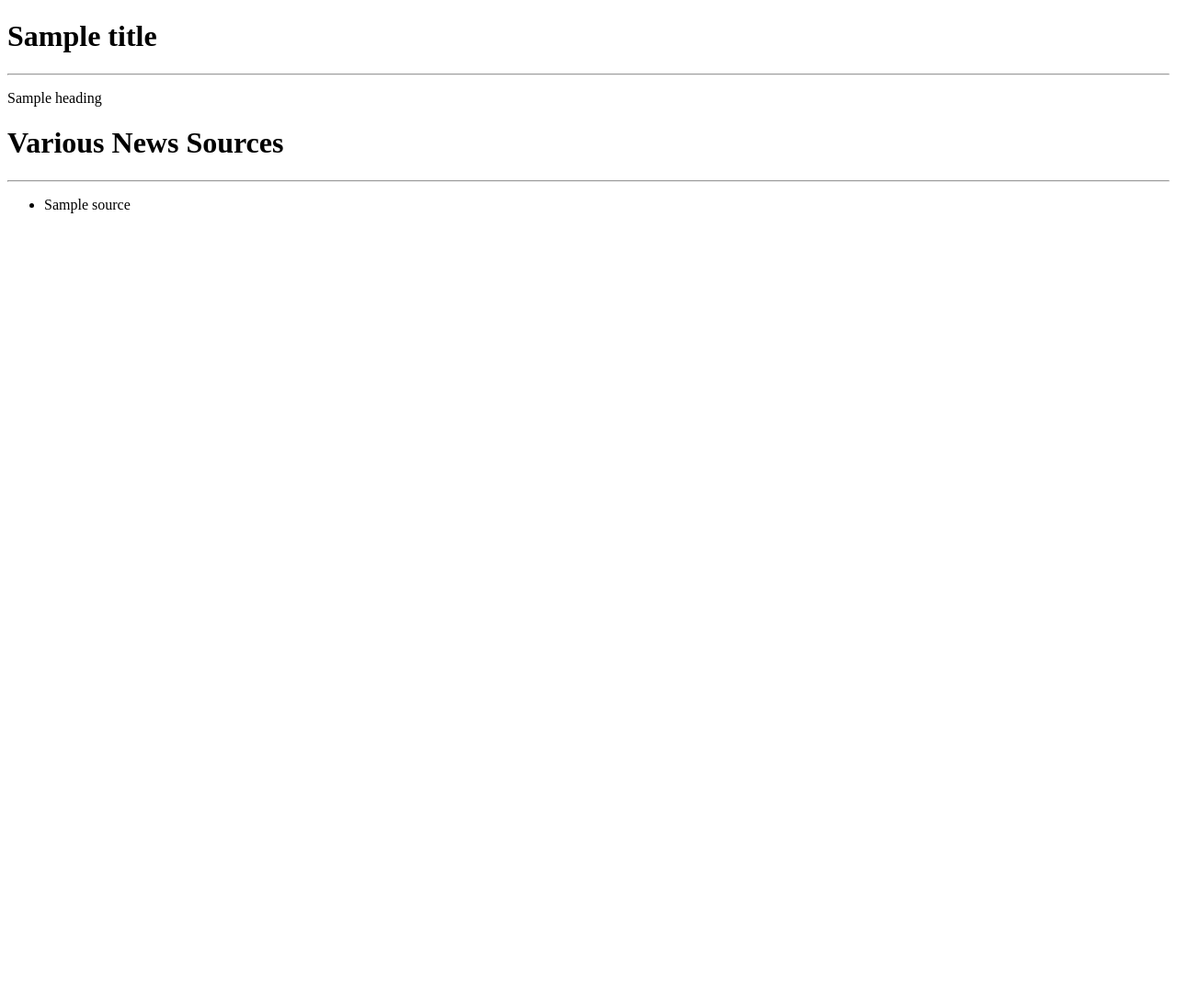
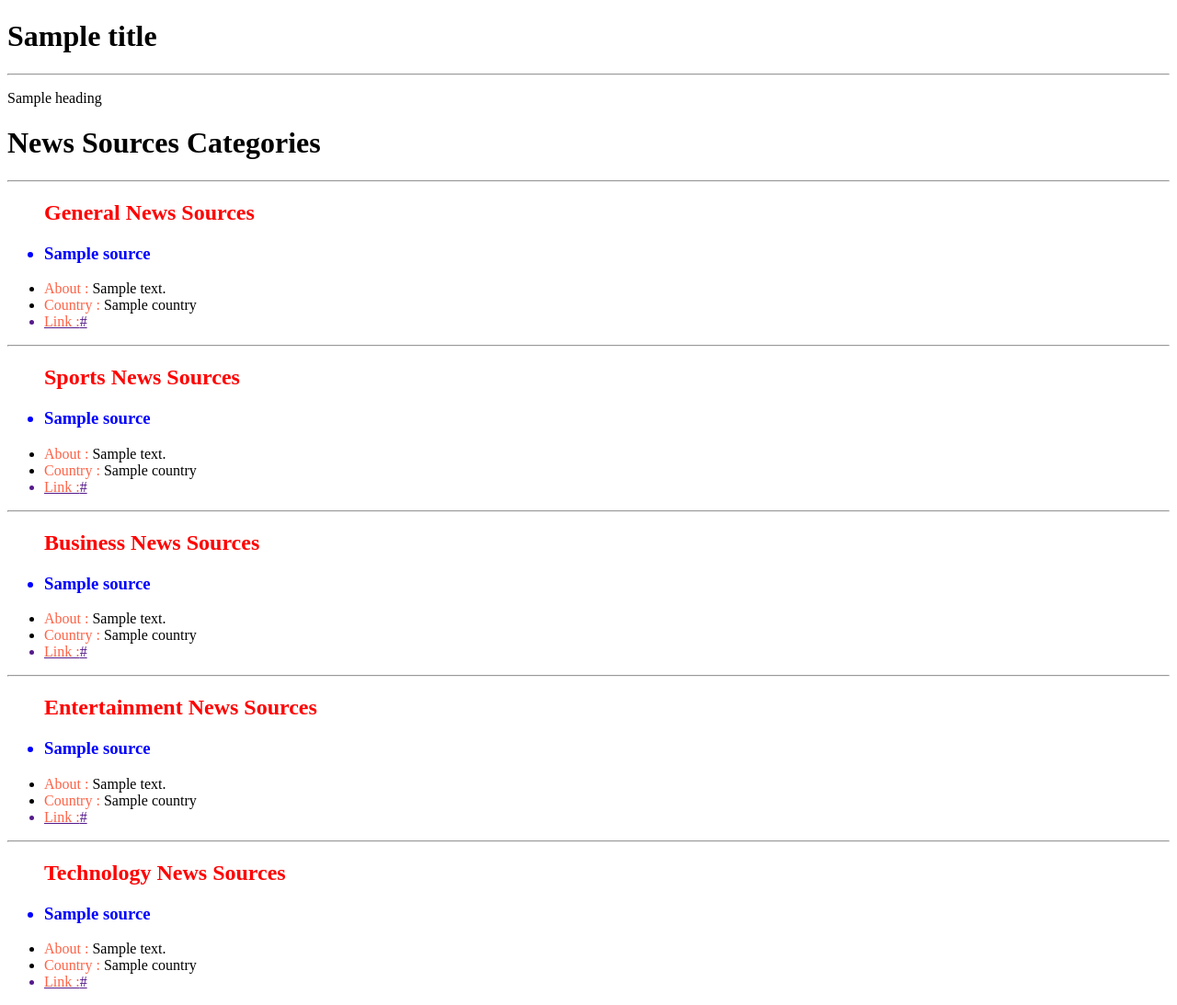
Before and after one commit to Vitalis-Kirui/News-API, a Flask app: template app/templates/index.html in a window 1280 px wide. Shown: the whole page at 92% size. Before the commit the page ends 232 px from the top, so only its background shows below. Run offline with Flask 2, Linux system fonts and the light colour scheme; the template is opened without the code that fills it: most values are stand-ins (such as "Sample title", 1, 10 or a date in 2020); parts of the project's set-up code (start-up, migrations or seed data) failed here and were passed over.

Commit message:
categorising sources on homepage

```diff
--- a/app/config.py
+++ b/app/config.py
@@ -2,7 +2,7 @@ class Config:
     '''
     General configuration parent class
     '''
-    NEWS_SOURCES_BASE_URL ='https://newsapi.org/v2/sources?language=en&apiKey={}'
+    NEWS_SOURCES_BASE_URL ='https://newsapi.org/v2/sources?language=en&category={}&apiKey={}'
 
 
 
--- a/app/requests.py
+++ b/app/requests.py
@@ -10,11 +10,11 @@ api_key = app.config['NEWS_API_KEY']
 # Getting the movie base url
 base_url = app.config["NEWS_SOURCES_BASE_URL"]
 
-def get_sources(sources):
+def get_sources(category):
     """
     Function to get the json response to our url request
     """
-    get_sources_url = base_url.format(api_key)
+    get_sources_url = base_url.format(category, api_key)
 
     with urllib.request.urlopen(get_sources_url) as url:
         get_sources_data = url.read()
--- a/app/templates/index.html
+++ b/app/templates/index.html
@@ -1,5 +1,6 @@
 <!DOCTYPE html>
 <html lang="en">
+
 <head>
     <meta charset="UTF-8">
 
@@ -9,7 +10,22 @@
     <title>{{heading}}</title>
     {% endif %}
 
+    <style>
+        h2 {
+            color: red
+        }
+
+        h3 {
+            color: blue
+        }
+
+        #directions {
+            color: tomato
+        }
+    </style>
+
 </head>
+
 <body>
 
     <h1>{{title}}</h1>
@@ -17,13 +33,92 @@
     <p>{{heading}}</p>
 
     <!-- sources section -->
-    <h1>Various News Sources</h1>
+    <h1> News Sources Categories</h1>
+    <hr>
+
+    <!-- General section -->
+    <ul>
+        <h2>General News Sources</h2>
+        {% for source in general %}
+        <h3>
+            <li>{{source.name}}</li>
+        </h3>
+        <li><span id="directions">About :</span> {{source.description}}</li>
+        <li><span id="directions">Country :</span> {{source.country}}</li>
+        <a href="">
+            <li><span id="directions">Link :</span>{{source.url}}</li>
+        </a>
+        {% endfor %}
+    </ul>
+
+    <!-- Sports section -->
+
     <hr>
     <ul>
-        {% for source in sources_display %}
+        <h2>Sports News Sources</h2>
+        {% for source in sports %}
+        <h3>
             <li>{{source.name}}</li>
+        </h3>
+        <li><span id="directions">About :</span> {{source.description}}</li>
+        <li><span id="directions">Country :</span> {{source.country}}</li>
+        <a href="">
+            <li><span id="directions">Link :</span>{{source.url}}</li>
+        </a>
+        {% endfor %}
+    </ul>
+
+    <!-- Business section -->
+
+    <hr>
+    <ul>
+        <h2>Business News Sources</h2>
+        {% for source in business %}
+        <h3>
+            <li>{{source.name}}</li>
+        </h3>
+        <li><span id="directions">About :</span> {{source.description}}</li>
+        <li><span id="directions">Country :</span> {{source.country}}</li>
+        <a href="">
+            <li><span id="directions">Link :</span>{{source.url}}</li>
+        </a>
+        {% endfor %}
+    </ul>
+
+    <!-- Entertainment section -->
+
+    <hr>
+    <ul>
+        <h2>Entertainment News Sources</h2>
+        {% for source in entertainment %}
+        <h3>
+            <li>{{source.name}}</li>
+        </h3>
+        <li><span id="directions">About :</span> {{source.description}}</li>
+        <li><span id="directions">Country :</span> {{source.country}}</li>
+        <a href="">
+            <li><span id="directions">Link :</span>{{source.url}}</li>
+        </a>
+        {% endfor %}
+    </ul>
+
+    <!-- technology section -->
+
+    <hr>
+    <ul>
+        <h2>Technology News Sources</h2>
+        {% for source in tech %}
+        <h3>
+            <li>{{source.name}}</li>
+        </h3>
+        <li><span id="directions">About :</span> {{source.description}}</li>
+        <li><span id="directions">Country :</span> {{source.country}}</li>
+        <a href="">
+            <li><span id="directions">Link :</span>{{source.url}}</li>
+        </a>
         {% endfor %}
     </ul>
 
 </body>
+
 </html>
```
Also changed, not shown: app/views.py (+7 -3 lines).
